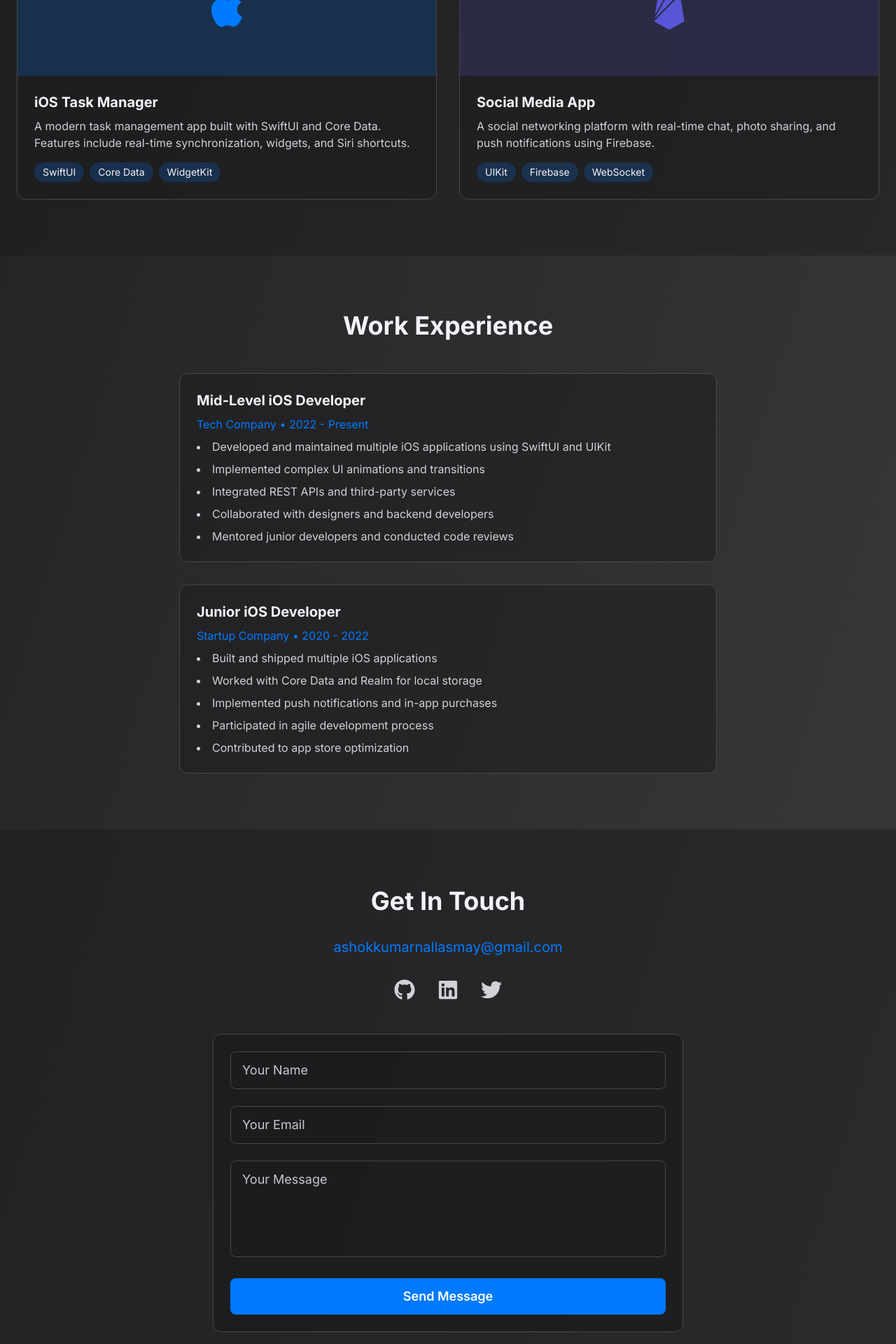
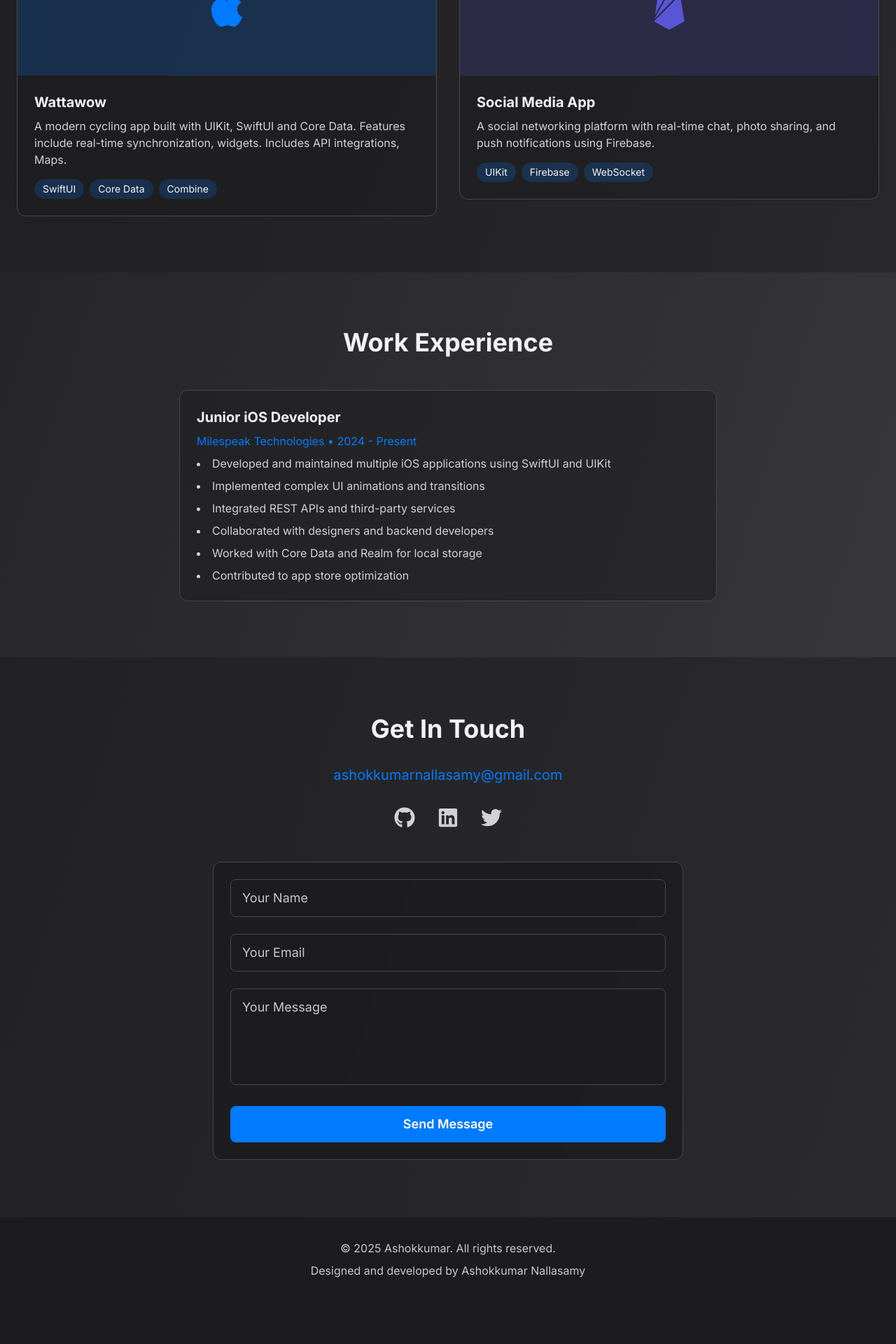
Before and after one commit to AshokkumarNallasamy/portfolio, a React (Create React App) app: page / in a window 1280 px wide. Shown: the part 2120-4040 px from the top of the page at 70% size. After the commit the page ends 3979 px from the top, so only its background shows below. Built offline with nearby package versions, Linux system fonts and the light colour scheme.

Commit message:
deployed in Firebase

```diff
--- a/src/App.jsx
+++ b/src/App.jsx
@@ -26,7 +26,7 @@ const App = () => {
   const formRef = useRef();
 
   // Add email constant
-  const EMAIL = "ashokkumarnallasmay@gmail.com";
+  const EMAIL = "ashokkumarnallasamy@gmail.com";
 
   const [isMenuOpen, setIsMenuOpen] = useState(false);
   const [showScrollTop, setShowScrollTop] = useState(false);
@@ -729,15 +729,16 @@ const App = () => {
                   <FaApple className="text-6xl text-primary" />
                 </div>
                 <div className="p-6">
-                  <h3 className="text-xl font-bold mb-2">iOS Task Manager</h3>
+                  <h3 className="text-xl font-bold mb-2">Wattawow</h3>
                   <p className="text-gray-300 mb-4">
-                    A modern task management app built with SwiftUI and Core Data.
-                    Features include real-time synchronization, widgets, and Siri shortcuts.
+                    A modern cycling app built with UIKit, SwiftUI and Core Data.
+                    Features include real-time synchronization, widgets.
+                    Includes API integrations, Maps.
                   </p>
                   <div className="flex flex-wrap gap-2">
                     <span className="px-3 py-1 bg-primary/20 rounded-full text-sm">SwiftUI</span>
                     <span className="px-3 py-1 bg-primary/20 rounded-full text-sm">Core Data</span>
-                    <span className="px-3 py-1 bg-primary/20 rounded-full text-sm">WidgetKit</span>
+                    <span className="px-3 py-1 bg-primary/20 rounded-full text-sm">Combine</span>
                   </div>
                 </div>
               </div>
@@ -796,19 +797,20 @@ const App = () => {
               whileHover={cardHoverAnimation.whileHover}
             >
               <div className="bg-dark/50 p-6 rounded-xl border border-gray-800">
-                <h3 className="text-xl font-bold mb-2">Mid-Level iOS Developer</h3>
-                <p className="text-primary mb-2">Tech Company • 2022 - Present</p>
+                <h3 className="text-xl font-bold mb-2">Junior iOS Developer</h3>
+                <p className="text-primary mb-2">Milespeak Technologies • 2024 - Present</p>
                 <ul className="list-disc list-inside text-gray-300 space-y-2">
                   <li>Developed and maintained multiple iOS applications using SwiftUI and UIKit</li>
                   <li>Implemented complex UI animations and transitions</li>
                   <li>Integrated REST APIs and third-party services</li>
                   <li>Collaborated with designers and backend developers</li>
-                  <li>Mentored junior developers and conducted code reviews</li>
+                  <li>Worked with Core Data and Realm for local storage</li>
+                  <li>Contributed to app store optimization</li>
                 </ul>
               </div>
             </motion.div>
 
-            {/* Experience 2 */}
+            {/* Experience 2
             <motion.div
               variants={letterAnimation}
               whileHover={cardHoverAnimation.whileHover}
@@ -824,7 +826,7 @@ const App = () => {
                   <li>Contributed to app store optimization</li>
                 </ul>
               </div>
-            </motion.div>
+            </motion.div> */}
           </motion.div>
         </div>
       </motion.section>
@@ -997,8 +999,8 @@ const App = () => {
         variants={staggerContainer}
       >
         <div className="container mx-auto px-6 text-center text-gray-400">
-          <p>© 2024 Ashokkumar. All rights reserved.</p>
-          <p className="mt-2">Designed and developed with ❤️ by Ashokkumar</p>
+          <p>© 2025 Ashokkumar. All rights reserved.</p>
+          <p className="mt-2">Designed and developed by Ashokkumar Nallasamy</p>
         </div>
       </motion.footer>
 
```
Also changed, not shown: firebase.json (added), 15 other files (tests, documents, lock files or other folders).
